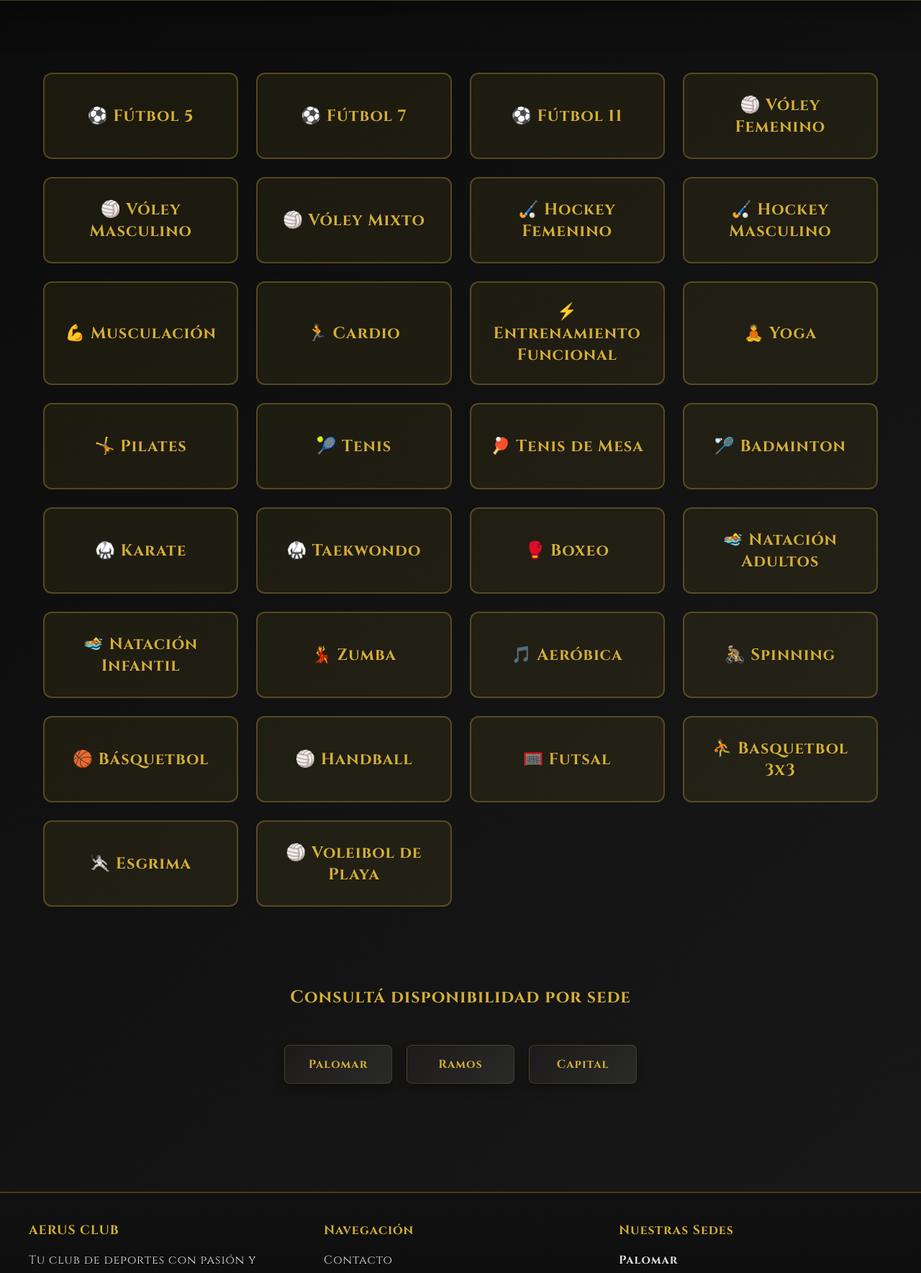
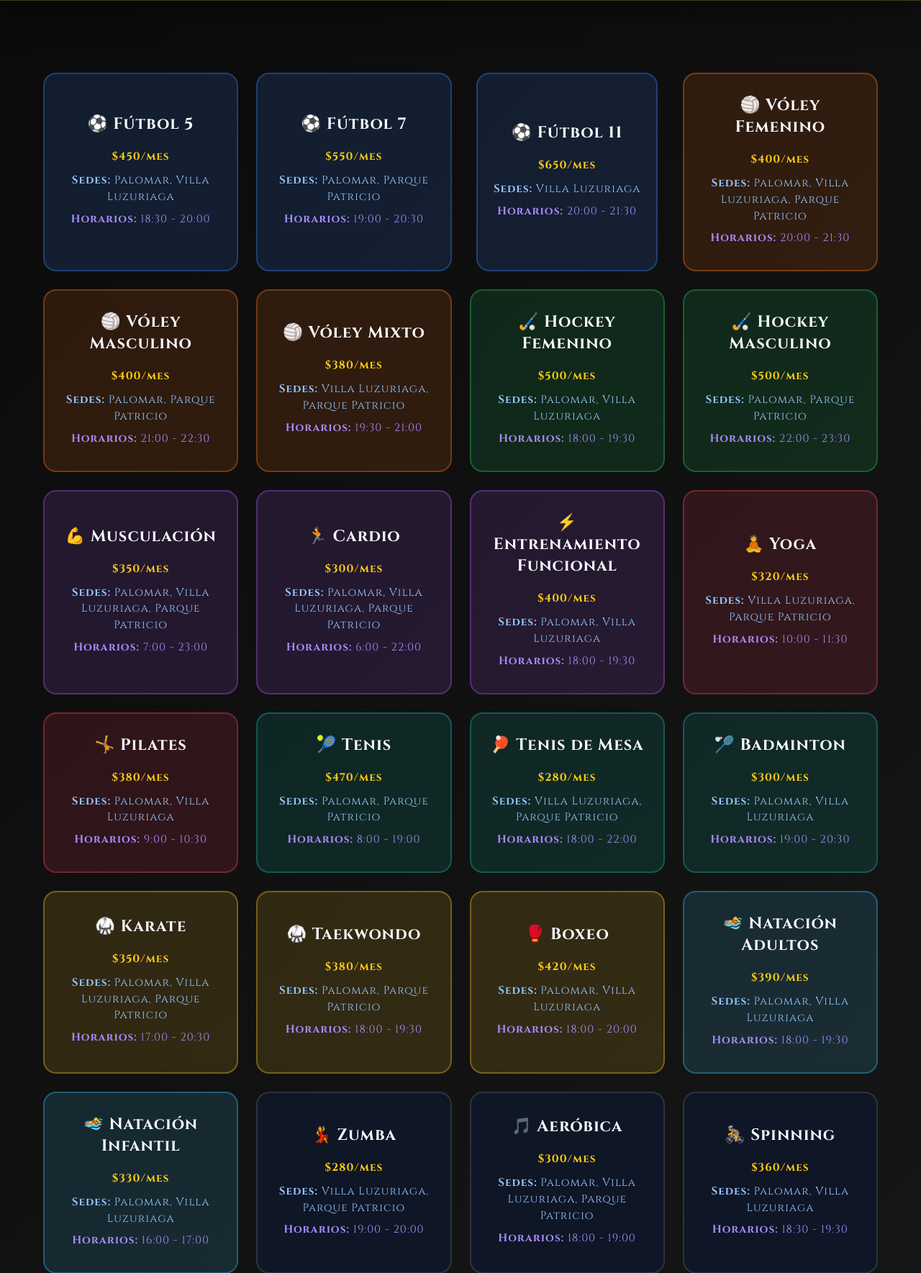
Before and after one commit to Crack555titi/1-Pagina-web, a PHP site: page /pages/deportes.html in a window 1280 px wide. Shown: the part 294-2063 px from the top of the page at 72% size. Run offline with PHP 8.4, Linux system fonts and the light colour scheme.

Commit message:
agregue cositas basicas

```diff
--- a/Pagina web/CSS/deportes.css
+++ b/Pagina web/CSS/deportes.css
@@ -10,6 +10,7 @@ main {
     justify-content: center;
     align-items: center;
     flex-direction: column;
+    text-align: center;
 }
 
 main > ul {
@@ -70,24 +71,79 @@ main > ul {
     padding: 40px 20px;
     max-width: 1200px;
     margin: 0 auto 40px;
+    justify-items: center;
 }
 
 .deporte-card {
-    background: rgba(212, 175, 55, 0.08);
-    border: 2px solid rgba(212, 175, 55, 0.3);
-    border-radius: 12px;
-    padding: 25px 20px;
+    background: rgba(15, 23, 42, 0.88);
+    border: 2px solid rgba(255, 255, 255, 0.12);
+    border-radius: 18px;
+    padding: 28px 22px;
     cursor: pointer;
-    transition: all 0.3s ease;
-    position: relative;
-    min-height: 120px;
+    transition: transform 0.3s ease, border-color 0.3s ease, background 0.3s ease, box-shadow 0.3s ease;
+    min-height: 160px;
     display: flex;
     flex-direction: column;
     justify-content: center;
+    align-items: center;
+    text-align: center;
+}
+
+.deporte-card:nth-child(1),
+.deporte-card:nth-child(2),
+.deporte-card:nth-child(3) {
+    background: rgba(59, 130, 246, 0.15);
+    border-color: rgba(59, 130, 246, 0.35);
+}
+
+.deporte-card:nth-child(4),
+.deporte-card:nth-child(5),
+.deporte-card:nth-child(6) {
+    background: rgba(249, 115, 22, 0.14);
+    border-color: rgba(249, 115, 22, 0.35);
+}
+
+.deporte-card:nth-child(7),
+.deporte-card:nth-child(8) {
+    background: rgba(34, 197, 94, 0.14);
+    border-color: rgba(34, 197, 94, 0.35);
+}
+
+.deporte-card:nth-child(9),
+.deporte-card:nth-child(10),
+.deporte-card:nth-child(11) {
+    background: rgba(168, 85, 247, 0.14);
+    border-color: rgba(168, 85, 247, 0.35);
+}
+
+.deporte-card:nth-child(12),
+.deporte-card:nth-child(13) {
+    background: rgba(244, 63, 94, 0.14);
+    border-color: rgba(244, 63, 94, 0.35);
+}
+
+.deporte-card:nth-child(14),
+.deporte-card:nth-child(15),
+.deporte-card:nth-child(16) {
+    background: rgba(20, 184, 166, 0.14);
+    border-color: rgba(20, 184, 166, 0.35);
+}
+
+.deporte-card:nth-child(17),
+.deporte-card:nth-child(18),
+.deporte-card:nth-child(19) {
+    background: rgba(251, 191, 36, 0.14);
+    border-color: rgba(251, 191, 36, 0.35);
+}
+
+.deporte-card:nth-child(20),
+.deporte-card:nth-child(21) {
+    background: rgba(56, 189, 248, 0.14);
+    border-color: rgba(56, 189, 248, 0.35);
 }
 
 .deporte-titulo {
-    color: #d4af37;
+    color: #f8fafc;
     margin: 0;
     font-size: 1.4rem;
     text-align: center;
@@ -95,34 +151,32 @@ main > ul {
 }
 
 .deporte-detalle {
-    max-height: 0;
-    overflow: hidden;
-    opacity: 0;
-    transition: max-height 0.4s ease, opacity 0.4s ease;
+    opacity: 1;
     text-align: center;
+    margin-top: 14px;
 }
 
 .deporte-detalle p {
-    color: #e0e0e0;
+    color: #e2e8f0;
     margin: 6px 0;
     font-size: 0.95rem;
 }
 
 .deporte-precio {
-    color: #4ade80 !important;
-    font-weight: 700;
+    color: #facc15 !important;
+    font-weight: 800;
     font-size: 1.1rem;
     margin-bottom: 12px !important;
 }
 
 .deporte-sedes {
-    color: #f59e0b !important;
+    color: #93c5fd !important;
     margin: 8px 0 !important;
     line-height: 1.5;
 }
 
 .deporte-horarios {
-    color: #60a5fa !important;
+    color: #a78bfa !important;
     margin-top: 8px !important;
 }
 
```
Also changed, not shown: Pagina web/CSS/palomar.css (+42 -6 lines), Pagina web/pages/palomar.html (+6 -3 lines).
